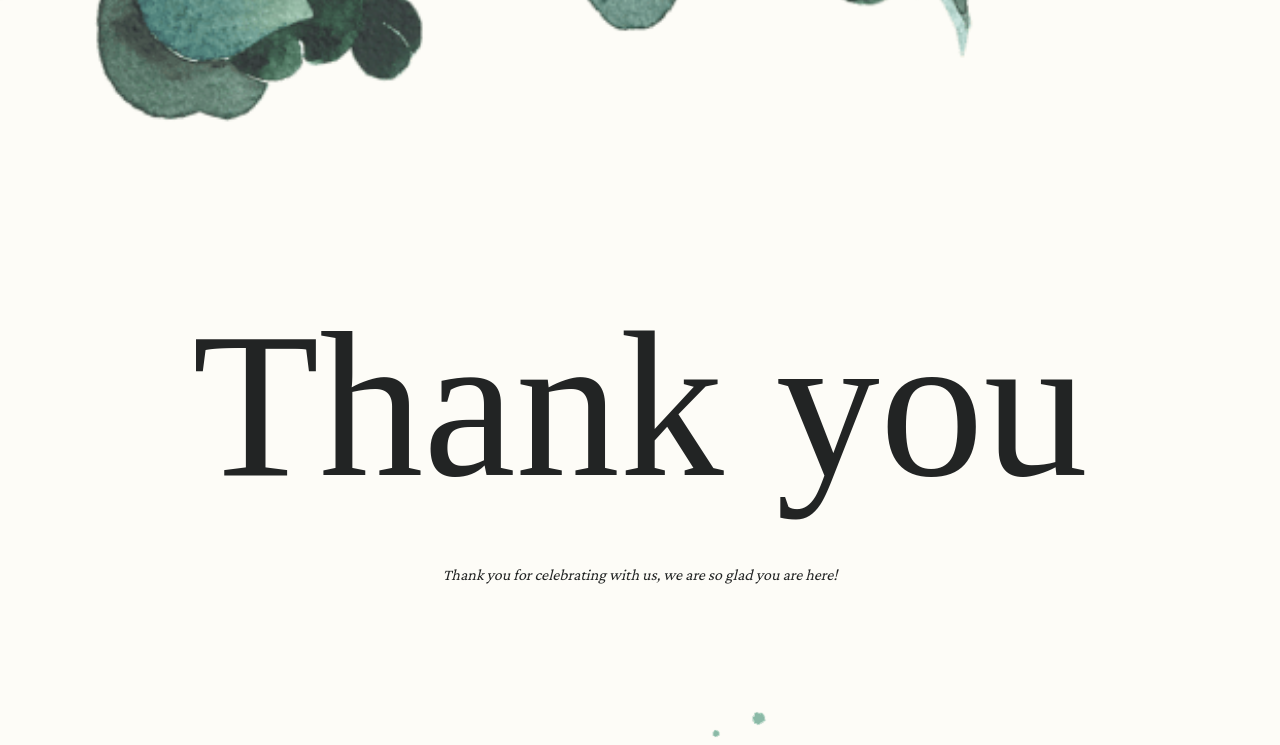
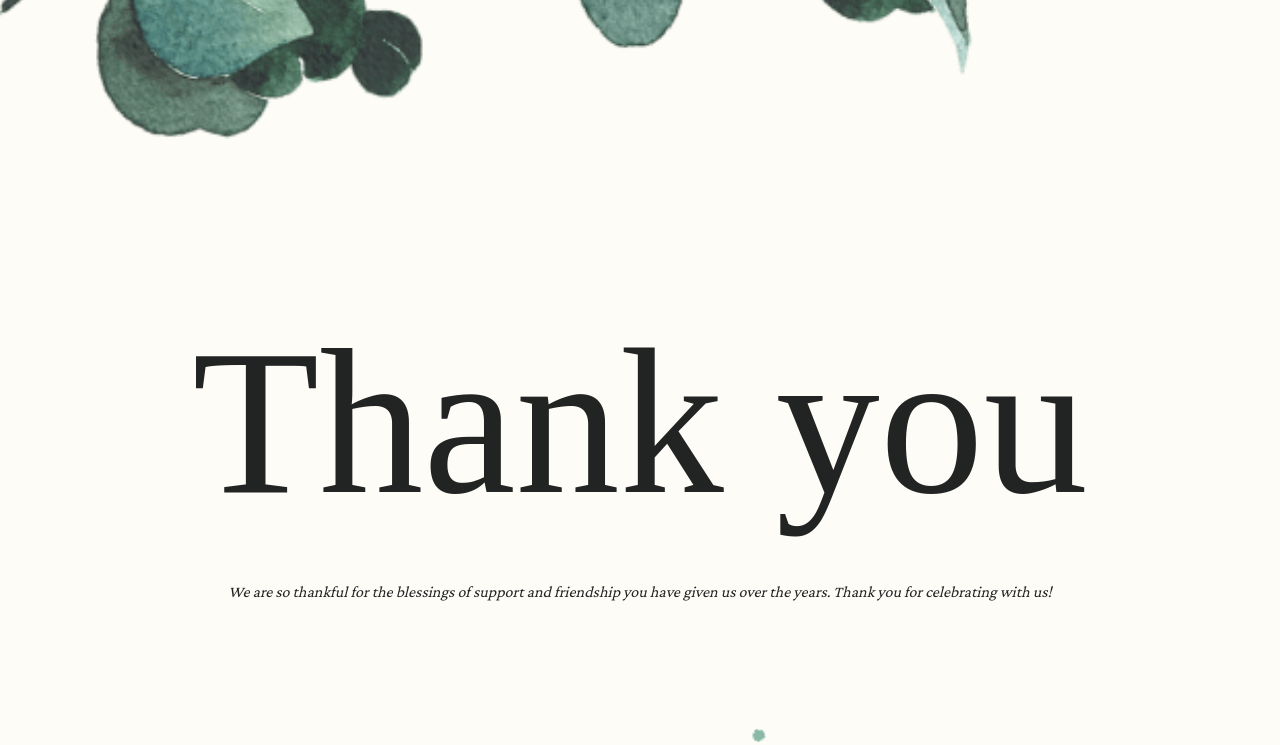
Before and after one commit to aybw22/aybw22.github.io, a plain HTML site: page index.html in a window 1280 px wide. Shown: the part 6585-7330 px from the top of the page. Drawn offline with Linux system fonts and the light colour scheme; a web font is replaced by a local one.

Commit message:
Update copy

```diff
--- a/index.html
+++ b/index.html
@@ -44,6 +44,7 @@
     <h3>Prayer</h3>
     <p>Desmond Yiu</p>
     <h3>Signing</h3>
+    <p>Oceans</p>
     <h3>Recessional</h3>
     <p>No Matter Where You Are</p>
     <h3>Photos</h3>
@@ -56,7 +57,7 @@
     <img src="./assets/leaves-horizontal.png" class="divider-image left-align" alt="" />
 
     <h1>Thank you</h1>
-    <p>Thank you for celebrating with us, we are so glad you are here!</p>
+    <p>We are so thankful for the blessings of support and friendship you have given us over the years. Thank you for celebrating with us!</p>
     <img src="./assets/vase.png" class="center-image" alt="" />
 </div>
 </div>
```
